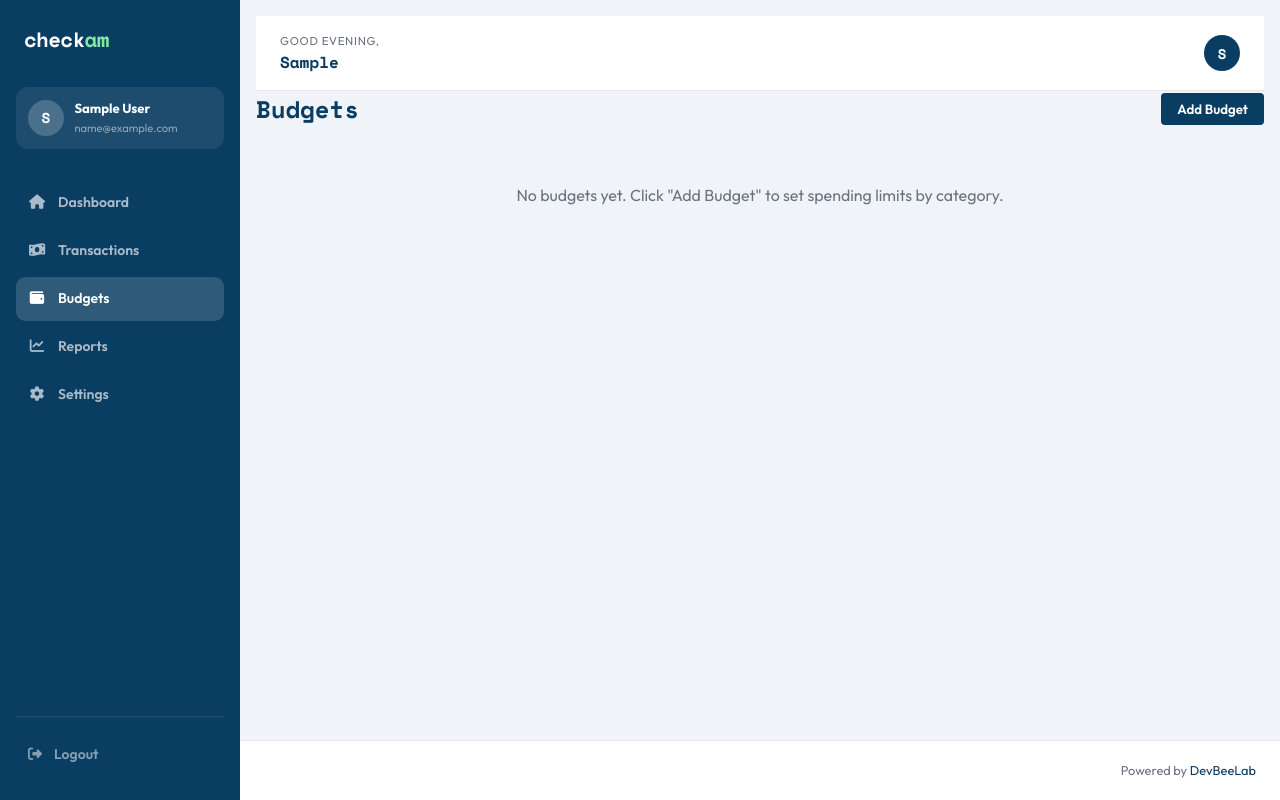
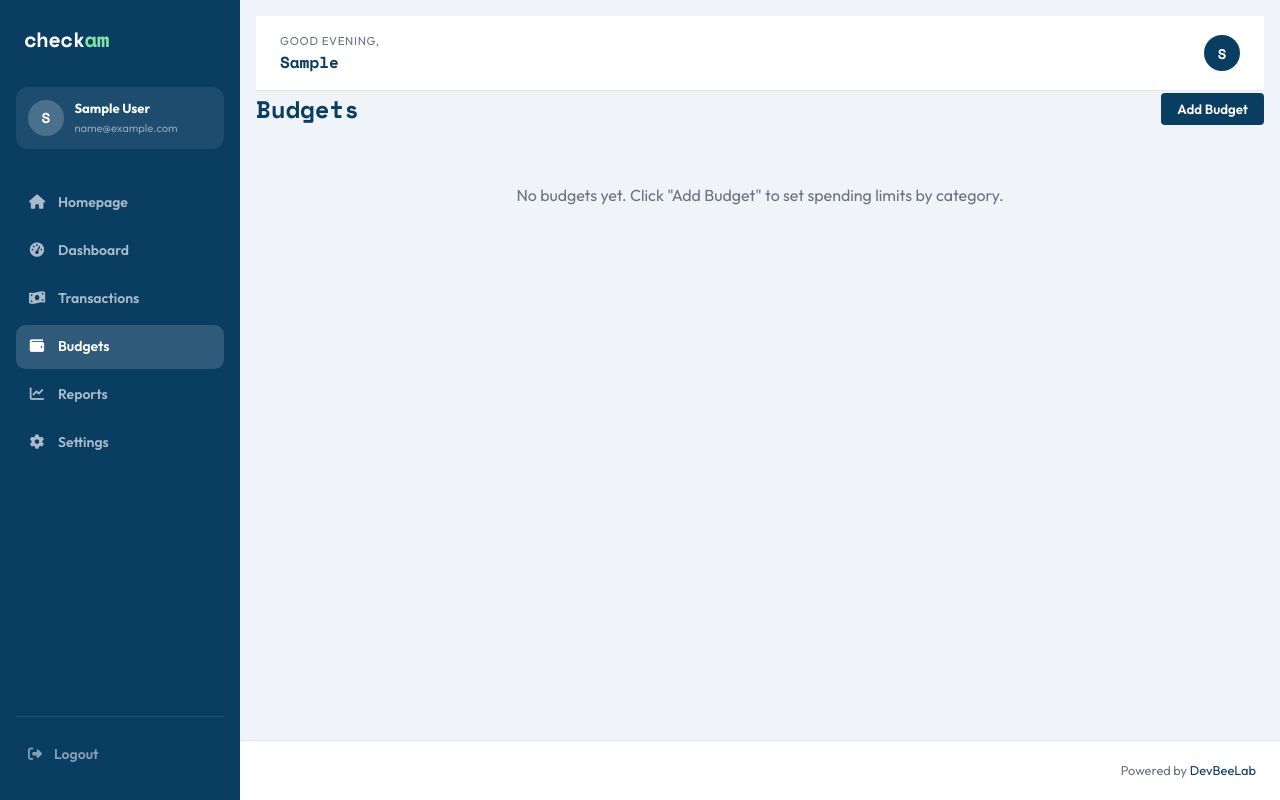
Before and after one commit to DevBeeLab/checkam, a Django app: page /budgets/ in a window 1280 px wide. Run offline with Django 5.2, Linux system fonts and the light colour scheme; the visitor is signed in with stand-in values (Sample User, id 1); data that the repository does not hold is empty.

Commit message:
add homepage btn to the sidebar

```diff
--- a/checkam/templates/partials/sidebar.html
+++ b/checkam/templates/partials/sidebar.html
@@ -15,8 +15,14 @@
 
   <ul class="sidebar__nav">
     <li class="nav-item">
+      <a href="{% url 'landing' %}" class="nav-link">
+        <span class="nav-icon"><i class="fas fa-home"></i></span>
+        <span class="nav-text">Homepage</span>
+      </a>
+    </li>
+    <li class="nav-item">
       <a href="{% url 'dashboard' %}" class="nav-link {% if request.resolver_match.url_name == 'dashboard' %}nav-link--active{% endif %}">
-        <span class="nav-icon"><i class="fas fa-home"></i></span>
+        <span class="nav-icon"><i class="fas fa-tachometer-alt"></i></span>
         <span class="nav-text">Dashboard</span>
       </a>
     </li>
--- a/checkam/views.py
+++ b/checkam/views.py
@@ -16,8 +16,6 @@ from .models import Transactions, Budget
 # ──────────────────────────── AUTH ────────────────────────────
 
 def landing(request):
-    if request.user.is_authenticated:
-        return redirect('dashboard')
     return render(request, 'landing_page.html')
 
 def auth_page(request):
```
